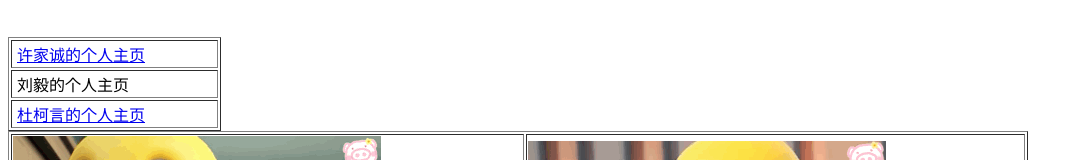
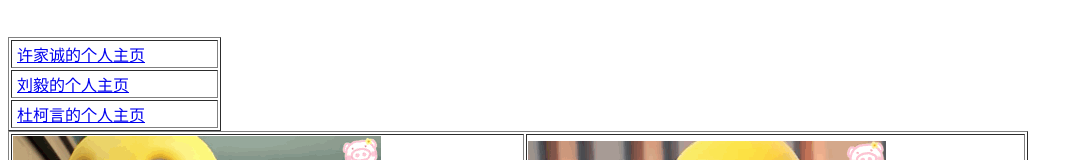
Before and after one commit to electricstick8/Dorm, a plain HTML site: page index.html in a window 1280 px wide. Shown: the part 837-997 px from the top of the page, without its empty margins (0-1083 px from the left). Drawn offline with Linux system fonts and the light colour scheme.

Commit message:
Update index.html

```diff
--- a/index.html
+++ b/index.html
@@ -16,7 +16,7 @@
       <td>&nbsp;<a href="https://electricstick8.github.io/index/">许家诚的个人主页</a></td>
     </tr>
     <tr>
-      <td>&nbsp;刘毅的个人主页</td>
+      <td>&nbsp;<a href="https://lyshlym.github.io/wqjs/">刘毅的个人主页</a></td>
     </tr>
     <tr>
       <td>&nbsp;<a href="https://donldtrumpcn.github.io/dukeyanintro/">杜柯言的个人主页</a></td>
```
